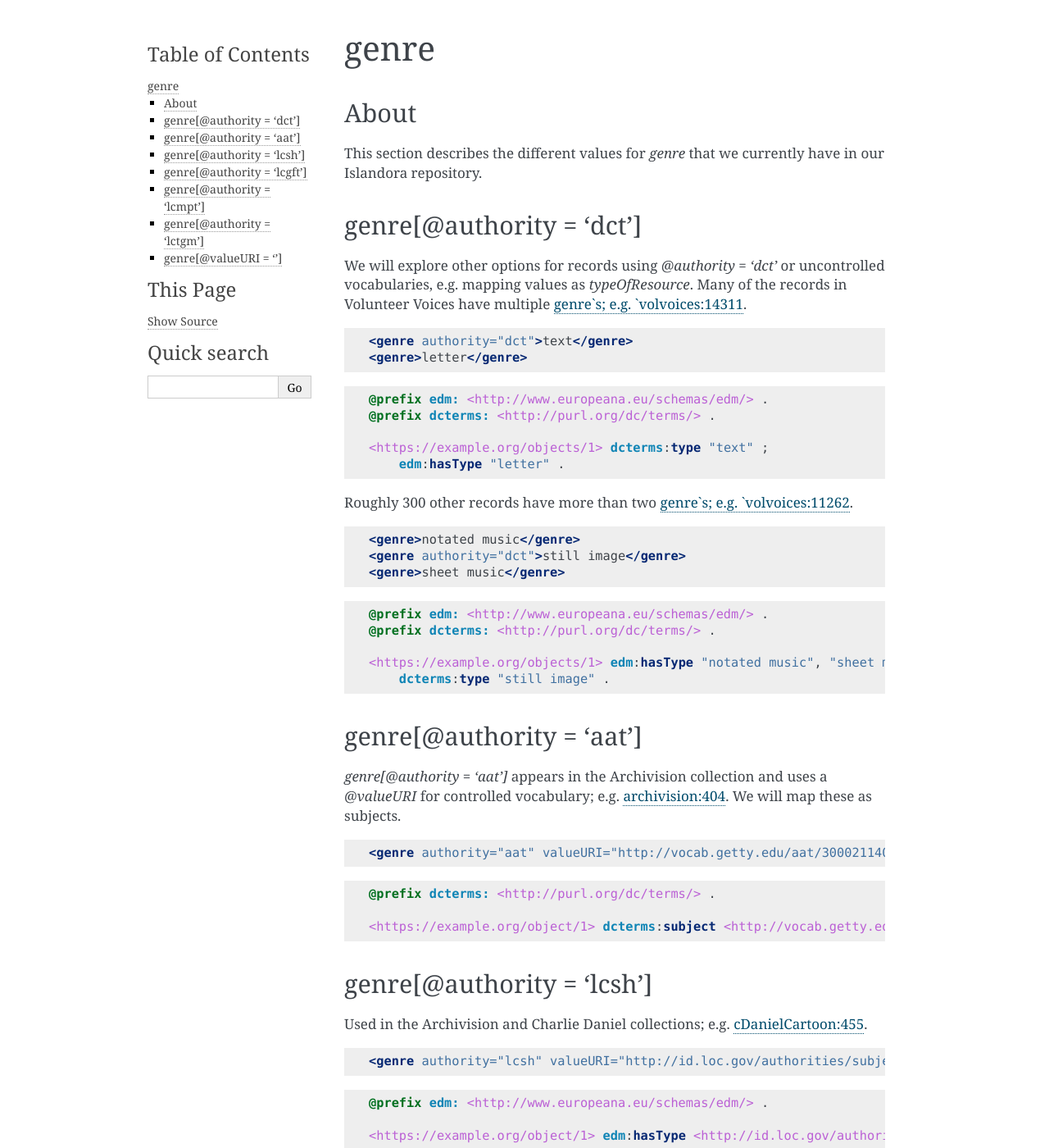
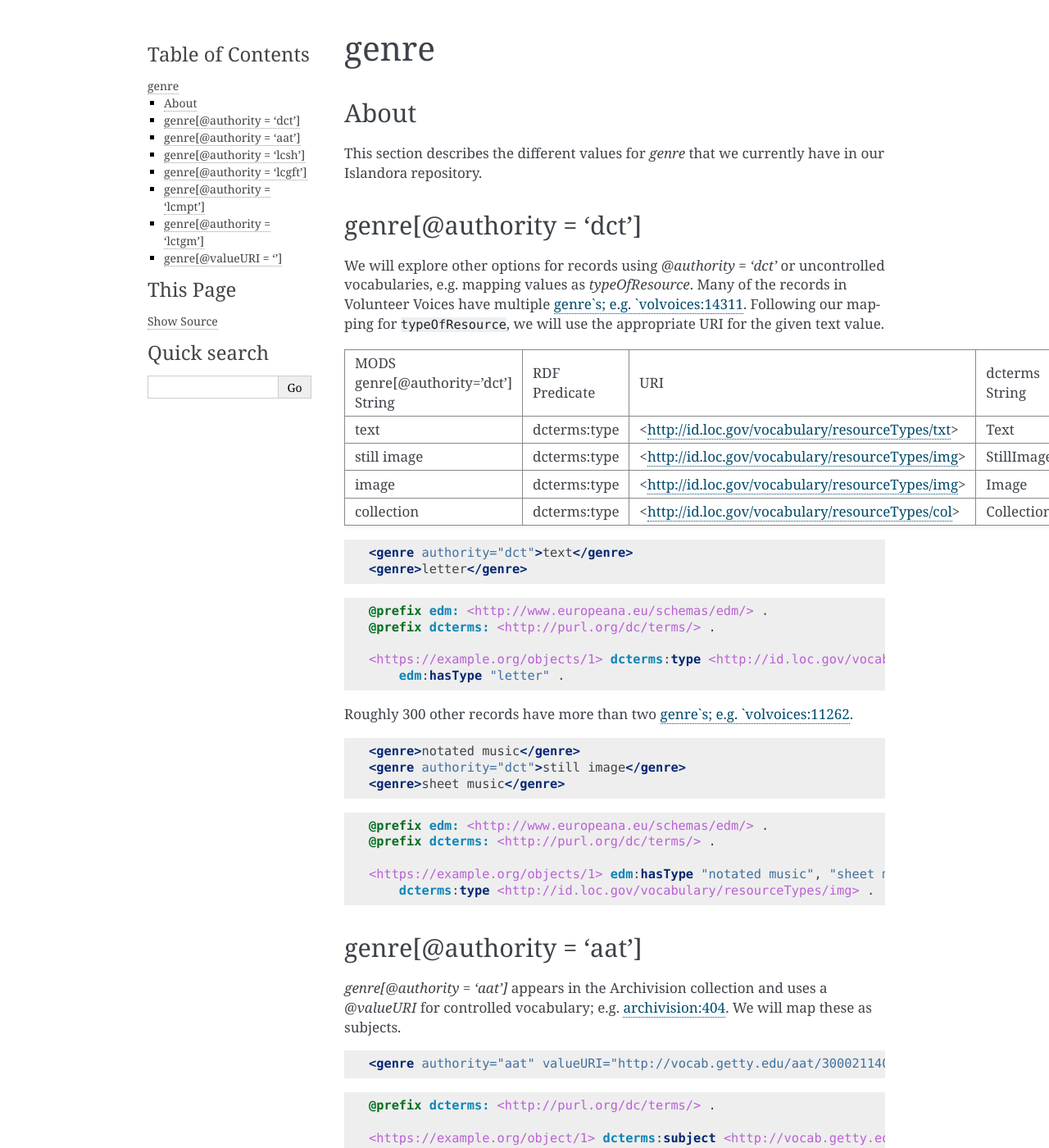
Before and after one commit to UTKcataloging/mods_to_rdf, a Sphinx documentation site: the page built from docs/source/top_level_elements/genre.rst, in a window 1280 px wide and 1400 px high. Shown: the whole window at 82% size. Built offline with Sphinx 7.4.7, drawn with Linux system fonts in a browser that asks for light colours; formulas are drawn with MathJax 3.

Commit message:
Update `genre[@authority='dct']` to use URIs and reflect mapping for `typeOfResource`.

```diff
--- a/docs/source/top_level_elements/genre.rst
+++ b/docs/source/top_level_elements/genre.rst
@@ -9,7 +9,19 @@
 genre[@authority = 'dct']
 -------------------------
 
-We will explore other options for records using `@authority = 'dct'` or uncontrolled vocabularies, e.g. mapping values as `typeOfResource`. Many of the records in Volunteer Voices have multiple `genre`s; e.g. `volvoices:14311 <https://digital.lib.utk.edu/collections/islandora/object/volvoices:14311/datastream/MODS/view>`_.
+We will explore other options for records using `@authority = 'dct'` or uncontrolled vocabularies, e.g. mapping values as `typeOfResource`. Many of the records in Volunteer Voices have multiple `genre`s; e.g. `volvoices:14311 <https://digital.lib.utk.edu/collections/islandora/object/volvoices:14311/datastream/MODS/view>`_. Following our mapping for :code:`typeOfResource`, we will use the appropriate URI for the given text value.
+
++-------------------------------------+---------------+--------------------------------------------------+----------------+
+| MODS genre[@authority='dct'] String | RDF Predicate | URI                                              | dcterms String |
++-------------------------------------+---------------+--------------------------------------------------+----------------+
+| text                                | dcterms:type  | <http://id.loc.gov/vocabulary/resourceTypes/txt> | Text           |
++-------------------------------------+---------------+--------------------------------------------------+----------------+
+| still image                         | dcterms:type  | <http://id.loc.gov/vocabulary/resourceTypes/img> | StillImage     |
++-------------------------------------+---------------+--------------------------------------------------+----------------+
+| image                               | dcterms:type  | <http://id.loc.gov/vocabulary/resourceTypes/img> | Image          |
++-------------------------------------+---------------+--------------------------------------------------+----------------+
+| collection                          | dcterms:type  | <http://id.loc.gov/vocabulary/resourceTypes/col> | Collection     |
++-------------------------------------+---------------+--------------------------------------------------+----------------+
 
 .. code-block:: xml
 
```
Also changed, not shown: other parts of docs/source/top_level_elements/genre.rst (+2 -2 lines).
